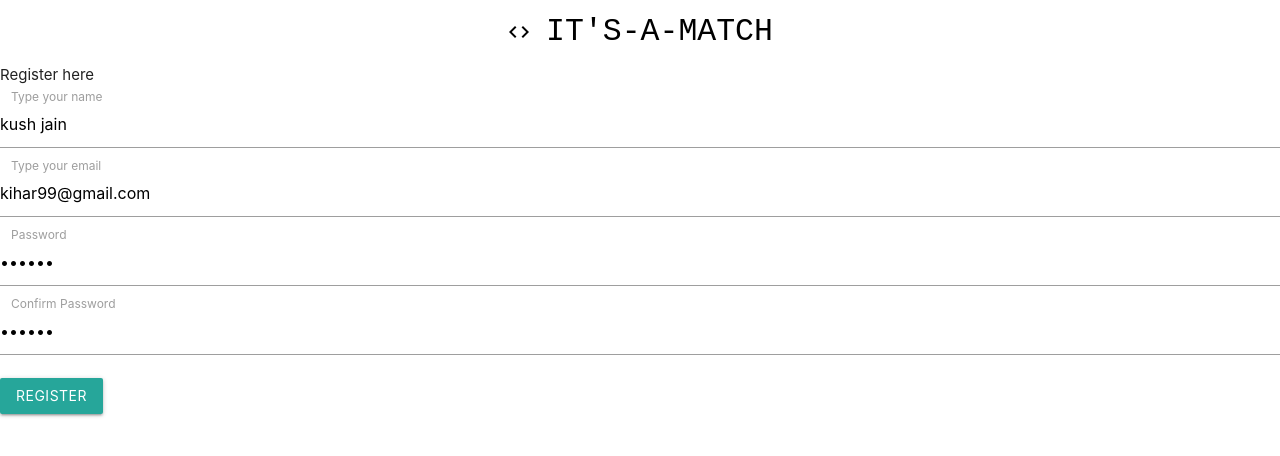
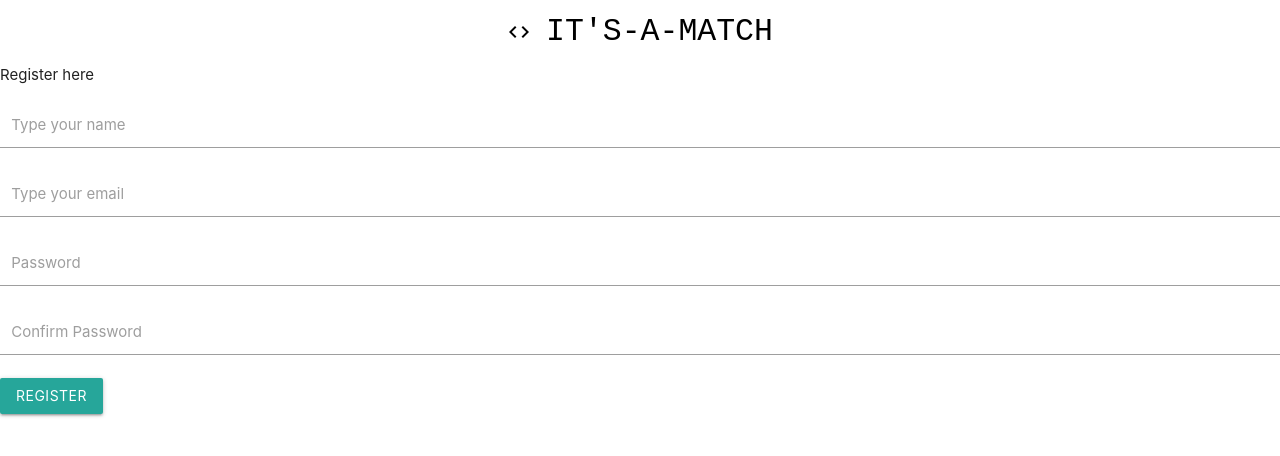
Before and after one commit to 16sweetyjain/It-s-a-match, a React (Create React App) app in the folder client/frontend/: page /signup in a window 1280 px wide. Shown: the top 456 px of the page. Built offline with nearby package versions, Linux system fonts and the light colour scheme.

Commit message:
fixed signin and signup routes

```diff
--- a/client/frontend/src/components/SignIn.js
+++ b/client/frontend/src/components/SignIn.js
@@ -1,15 +1,50 @@
 import { Component } from "react";
-import { BrowserRouter as Router, Route } from "react-router-dom";
+import { BrowserRouter as Router, Route,withRouter } from "react-router-dom";
 import {TextInput, Button} from 'react-materialize';
+import axios from 'axios';
 
-export default class SignIn extends Component {
+ class SignIn extends Component {
+  constructor(props){
+    super(props);
+    this.state={
+      email:"",
+      password:""
+  }
+  this.onChangePassword=this.onChangePassword.bind(this);
+  this.onChangeEmail=this.onChangeEmail.bind(this);
+  this.onSubmit=this.onSubmit.bind(this);
+
+  }
+  onSubmit=e=>{
+    e.preventDefault();
+    const user={
+      email:this.state.email,
+      password:this.state.password
+    }
+
+    axios.post('http://localhost:8000/api/signin',user)
+    .then((response)=>{
+        console.log(response);
+    },(error)=>{
+        console.log(error);
+    });
+
+    this.props.history.push('/create');
+
+}
+  onChangeEmail=e=>{
+    this.setState({email:e.target.value});
+}
+onChangePassword=e=>{
+  this.setState({password:e.target.value});
+}
     render(){
   return (
     <div>
         <div>Login</div>
-        <TextInput id="TextInput-5" label="Type your email"/>
-        <TextInput id="TextInput-6" label="Password" password/>
-        <Button href="http://localhost:3000/create" node="a" waves="light">
+        <TextInput id="TextInput-5" label="Type your email" value={this.state.email} onChange={e=>this.onChangeEmail(e)}/>
+        <TextInput id="TextInput-6" label="Password" password value={this.state.password} onChange={e=>this.onChangePassword(e)}/>
+        <Button  node="a" waves="light" onSubmit={(e)=>this.onSubmit(e)}>
             Login
         </Button>
 
@@ -18,3 +53,4 @@ export default class SignIn extends Component {
   );
     }
 }
+export default withRouter(SignIn);
--- a/client/frontend/src/components/Signup.js
+++ b/client/frontend/src/components/Signup.js
@@ -1,16 +1,16 @@
 import { React,Component } from "react";
-import { BrowserRouter as Router, Route } from "react-router-dom";
+import { BrowserRouter as Router, Route,withRouter } from "react-router-dom";
 import {TextInput, Button} from 'react-materialize';
 import axios from 'axios';
 
-export default class Signup extends Component {
+ class Signup extends Component {
     constructor(props){
         super(props);
         this.state={
-            email:"kihar99@gmail.com",
-            password:"123456",
-            password_confirmation:"123456",
-            name:"kush jain"
+            email:"",
+            password:"",
+            password_confirmation:"",
+            name:""
         }
         this.onChangeConfirmPassword=this.onChangeConfirmPassword.bind(this);
         this.onChangeName=this.onChangeName.bind(this);
@@ -33,19 +33,22 @@ export default class Signup extends Component {
             console.log(error);
                 });
 
+
+            this.props.history.push('/signin');
+
     }
     onChangeConfirmPassword=(e)=>{
-        //this.setState({ this.state.confirm_password : e.target.value});
+        this.setState({ password_confirmation : e.target.value});
     }
     onChangeEmail=e=>{
-        //this.setState({this.state.email:e.target.value});
+        this.setState({email:e.target.value});
     }
     onChangeName=e=>{
 
-        //this.setState({this.state.name:e.target.value});
+        this.setState({name:e.target.value});
     }
     onChangePassword=e=>{
-        //this.setState({this.state.password:e.target.value});
+        this.setState({password:e.target.value});
     }
     render(){
   return (
@@ -55,7 +58,7 @@ export default class Signup extends Component {
         <TextInput  email id="TextInput-2" label="Type your email" value={this.state.email} onChange={(e)=>this.onChangeEmail(e)}/>
         <TextInput id="TextInput-3" label="Password" password value={this.state.password} onChange={(e)=>this.onChangePassword(e)}/>
         <TextInput id="TextInput-4" label=" Confirm Password" password value={this.state.password_confirmation} onChange={(e)=>this.onChangeConfirmPassword(e)}/>
-        <Button href="http://localhost:3000/signin" node="a" waves="light" onClick={(e)=>this.onSubmit(e)}>
+        <Button  node="a" waves="light" onClick={(e)=>this.onSubmit(e)}>
             Register
         </Button>
 
@@ -64,3 +67,5 @@ export default class Signup extends Component {
   );
     }
 }
+
+export default withRouter(Signup);
```
Also changed, not shown: 1 other file (tests, documents, lock files or other folders).
